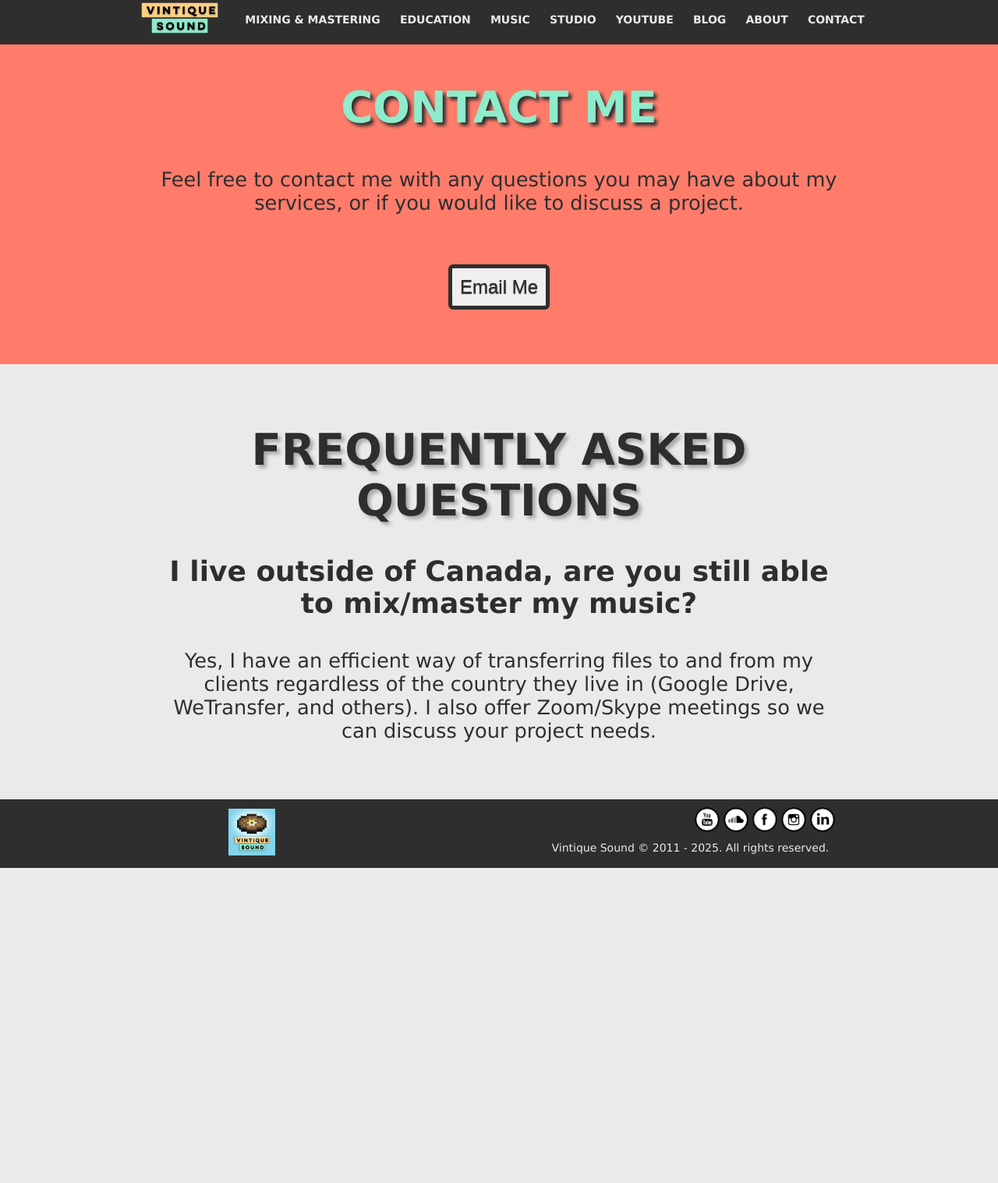
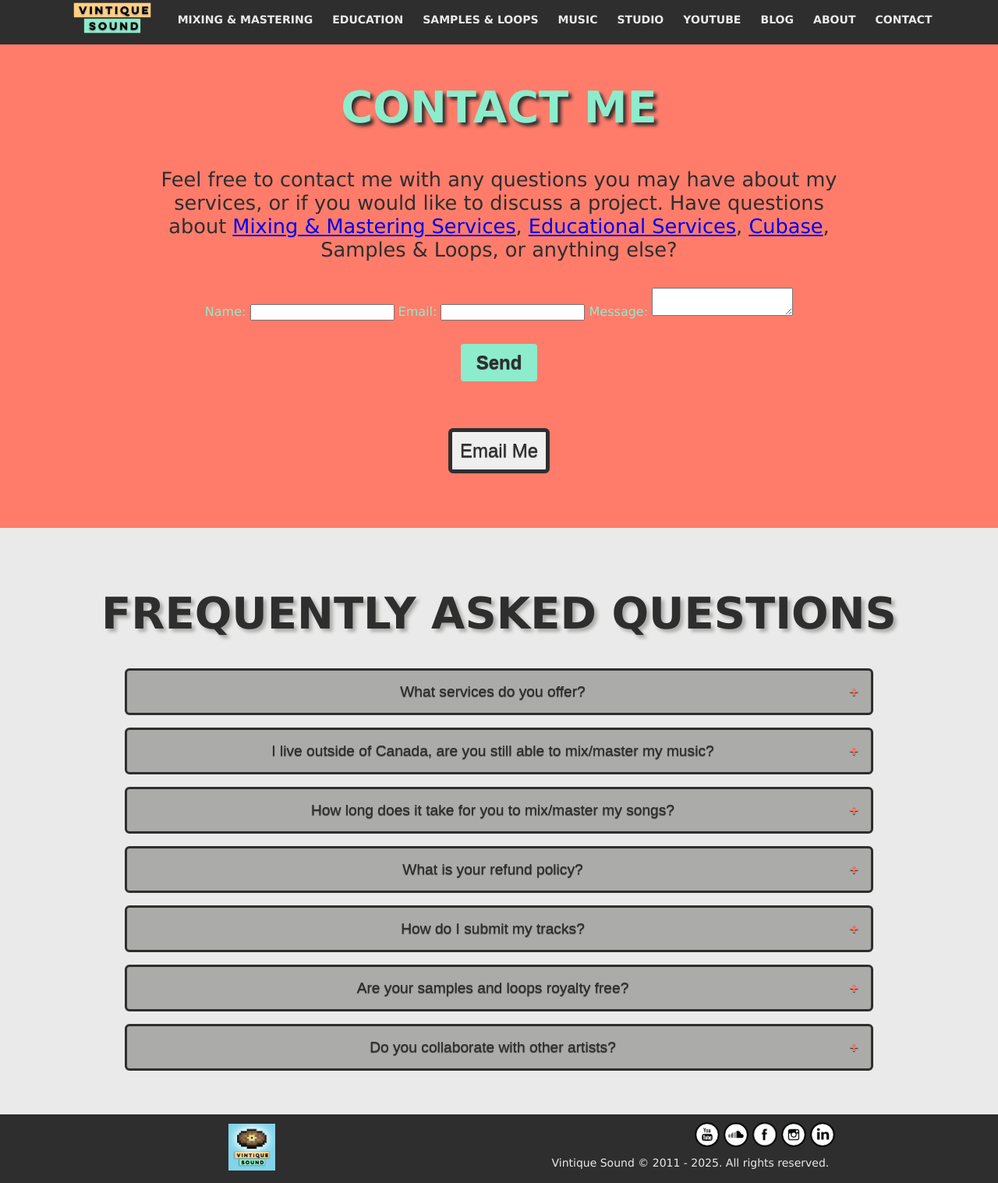
Before and after one commit to kevanoullio/vintique-sound-website-prototype, a plain HTML site: page pages/contact.html in a window 1280 px wide. Shown: the part 8-1525 px from the top of the page at 78% size. Before the commit the page ends 1121 px from the top, so only its background shows below. Drawn offline with Linux system fonts and the light colour scheme.

Commit message:
Added custom reusable accordion, styled with css, added remaining FAQ content.

```diff
--- a/css/utilities.css
+++ b/css/utilities.css
@@ -1,10 +1,47 @@
 /*---- UTILITIES ----*/
-/*---- (helper classes, e.g., .text-center, .mt-2) ----*/
+/*---- (custom reusable utilities, like accordions, etc) ----*/
 
 
-.text-center {
+/*---- ACCORDION ----*/
+.accordion-button {
+    width: 80%;
+    margin: 0 auto;
+    border: 3px solid var(--color-jet);
+    background-color: var(--color-silver);
+    font-size: calc(max(min(1.5vw, 20px),14px));
     text-align: center;
+    position: relative;
+    padding: 1rem 2rem 1rem 1rem;
+    color: var(--color-jet);
+    cursor: pointer;
+    transition: 0.3s;
 }
-.mt-2 {
-    margin-top: 2rem;
+
+.active, .accordion-button:hover {
+    outline: 5px solid var(--color-sunset);
+    background-color: var(--color-aquamarine);
 }
+
+.accordion-button:after {
+    content: '\002B'; /* Unicode character for "+" sign */
+    color: var(--color-salmon);
+    font-weight: bold;
+    position: absolute;
+    right: 1rem;
+    top: 50%;
+    transform: translateY(-50%);
+}
+
+.active:after {
+    content: "\2212"; /* Unicode character for "-" sign */
+}
+
+.accordion-panel {
+    width: 80%;
+    margin: 0 auto;
+    margin-block-end: 16px;
+    background-color: var(--color-silver);
+    max-height: 0;
+    overflow: hidden;
+    transition: max-height 0.3s ease-out;
+}
--- a/js/scripts.js
+++ b/js/scripts.js
@@ -1,4 +1,4 @@
-/* Hamburger Menu Logic */
+/*---- Hamburger Menu Logic ----*/
 window.addEventListener("DOMContentLoaded", (event) => {
     const menuHamburgerIcon = document.querySelector("#menu-hamburger-icon");
     const menuItems = document.querySelector("#menu-items");
@@ -12,3 +12,20 @@ window.addEventListener("DOMContentLoaded", (event) => {
         menuItems.classList.remove("open");
     });
 });
+
+
+/*---- Accordion Logic ----*/
+var accordionButton = document.getElementsByClassName("accordion-button");
+var i;
+
+for (i = 0; i < accordionButton.length; i++) {
+    accordionButton[i].addEventListener("click", function() {
+        this.classList.toggle("active");
+        var panel = this.nextElementSibling;
+        if (panel.style.maxHeight) {
+            panel.style.maxHeight = null;
+        } else {
+            panel.style.maxHeight = panel.scrollHeight + "px";
+        }
+    });
+}
--- a/pages/contact.html
+++ b/pages/contact.html
@@ -35,6 +35,7 @@
         <nav id="menu-items">
             <a href="mixing-mastering.html">MIXING & MASTERING</a>
             <a href="education.html">EDUCATION</a>
+            <a href="samples-and-loops.html">SAMPLES & LOOPS</a>
             <a href="music.html">MUSIC</a>
             <a href="studio.html">STUDIO</a>
             <a href="youtube.html">YOUTUBE</a>
@@ -51,21 +52,119 @@
                 <p>
                     Feel free to contact me with any questions you may have
                     about my services, or if you would like to discuss a project.
+                    Have questions about
+                    <a href="mixing-mastering.html">Mixing & Mastering Services</a>,
+                    <a href="education.html">Educational Services</a>,
+                    <a href="education.html/#cubase">Cubase</a>, Samples & Loops, or anything else?
                 </p>
+                <form action="https://formspree.io/f/yourFormID" method="POST" class="container-text">
+                    <label for="name">Name:</label>
+                    <input type="text" id="name" name="name" required>
+
+                    <label for="email">Email:</label>
+                    <input type="email" id="email" name="_replyto" required>
+
+                    <label for="message">Message:</label>
+                    <textarea id="message" name="message" required></textarea>
+
+                    <button type="submit" class="button-aquamarine">Send</button>
+                </form>
                 <a href="mailto:info@vintiquesound.com">
                     <button>Email Me</button>
                 </a>
             </div>
         </div>
         <div id="index-faq" class="section-platinum">
-            <div class="container-text">
-                <h1>FREQUENTLY ASKED QUESTIONS</h1>
-                <h2>
+            <h1>FREQUENTLY ASKED QUESTIONS</h1>
+            <!-- FAQ Accordion -->
+            <div id="FAQAccordion">
+                <button class="accordion-button">
+                    What services do you offer?
+                </button>
+                <div class="accordion-panel">
+                    <p>
+                        I offer mixing, mastering, audio editing, and more.
+                    </p>
+                </div>
+
+
+                <button class="accordion-button">
                     I live outside of Canada, are you still able to mix/master my music?
-                </h2>
-                <p>
-                    Yes, I have an efficient way of transferring files to and from my clients regardless of the country they live in (Google Drive, WeTransfer, and others). I also offer Zoom/Skype meetings so we can discuss your project needs.
-                </p>
+                </button>
+                <div class="accordion-panel">
+                    <p>
+                        Yes, I have an efficient way of transferring files to and from my clients
+                        regardless of the country they live in (Google Drive, WeTransfer, and others).
+                        I also offer Zoom/Skype meetings so we can discuss your project needs.
+                    </p>
+                </div>
+
+
+                <button class="accordion-button">
+                    How long does it take for you to mix/master my songs?
+                </button>
+                <div class="accordion-panel">
+                    <p>
+                        My usual turnaround time is anywhere between 2-5 business days per song,
+                        depending on project size (total number of tracks or specific requests).
+                    </p>
+                </div>
+
+
+                <button class="accordion-button">
+                    What is your refund policy?
+                </button>
+                <div class="accordion-panel">
+                    <p>
+                        All Audio Engineering Services purchases require a non-refundable deposit worth
+                        25% of the total sale price in order to book the service and choose a project
+                        start date. All Audio Engineering Services purchases do, however, come with a
+                        30-day money back guarantee (up to and including 30 days after the date of
+                        purchase) for the full remaining 75% of the sale price.
+                    </p>
+                    <p>
+                        All other digital purchases, such as Samples, Loops, digital download Music,
+                        are non-refundable. All digital sales are final.
+                    </p>
+                    <p>
+                        All physical products are non-refundable. All physical sales are final.
+                    </p>
+                </div>
+
+
+                <button class="accordion-button">
+                    How do I submit my tracks?
+                </button>
+                <div class="accordion-panel">
+                    <p>
+                        You can upload your tracks via my public google drive upload link
+                        or you can send me a download link.
+                    </p>
+                </div>
+
+
+                <button class="accordion-button">
+                    Are your samples and loops royalty free?
+                </button>
+                <div class="accordion-panel">
+                    <p>
+                        Yes! All of my samples and loops are royalty free, meaning once you have
+                        purchased them you are free to use them in your productions and sell your
+                        music. You may not, however, redistribute the sample and loop packs (giving
+                        away or selling the sample and loop packs is a breach of copyright laws).
+                    </p>
+                </div>
+
+
+                <button class="accordion-button">
+                    Do you collaborate with other artists?
+                </button>
+                <div class="accordion-panel">
+                    <p>
+                        Yes! I'm able to collaborate using Steinberg Cubase's VST Connect, or by
+                        sharing complete project files (either Ableton, Cubase, or Bitwig projects).
+                    </p>
+                </div>
             </div>
         </div>
     </main>
```
